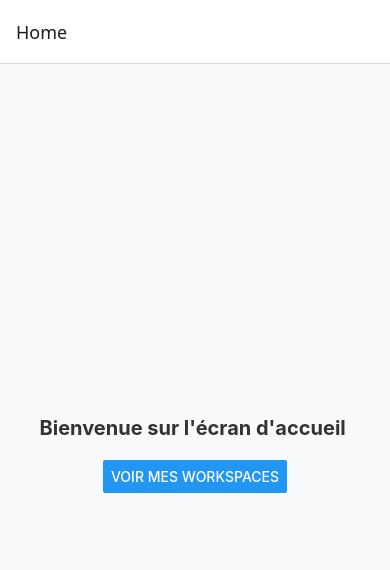
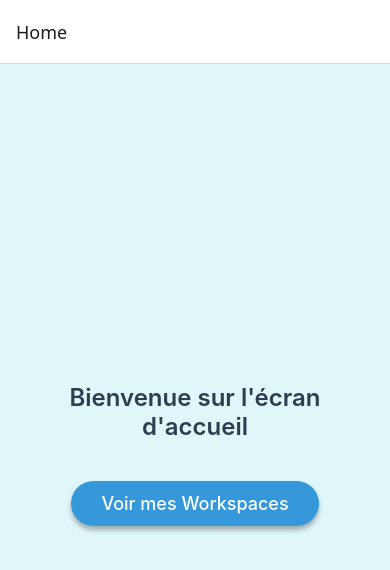
Before and after one commit to KanA-P-dot/TrellTech, a React Native app in the folder TrelltechApp/: screen /Home in a window 390 px wide. Shown: the top 570 px of the page. Built offline with nearby package versions, Linux system fonts and the light colour scheme.

Commit message:
style page home

```diff
--- a/TrelltechApp/src/screens/HomeScreen.js
+++ b/TrelltechApp/src/screens/HomeScreen.js
@@ -1,11 +1,16 @@
 import React from "react";
-import { View, Text, StyleSheet, Button } from "react-native";
+import { View, Text, StyleSheet, TouchableOpacity } from "react-native";
 
 const HomeScreen = ({ navigation }) => {
   return (
     <View style={styles.container}>
-      <Text style={styles.text}>Bienvenue sur l'écran d'accueil </Text>
-      <Button title="Voir mes Workspaces" onPress={() => navigation.navigate("Workspaces")} />
+      <Text style={styles.text}>Bienvenue sur l'écran d'accueil</Text>
+      <TouchableOpacity
+        style={styles.button}
+        onPress={() => navigation.navigate("Workspaces")}
+      >
+        <Text style={styles.buttonText}>Voir mes Workspaces</Text>
+      </TouchableOpacity>
     </View>
   );
 };
@@ -15,13 +20,32 @@ const styles = StyleSheet.create({
     flex: 1,
     justifyContent: "center",
     alignItems: "center",
-    backgroundColor: "#f8f9fa",
+    backgroundColor: "#e0f7fa",
+    padding: 20,
   },
   text: {
-    fontSize: 20,
-    fontWeight: "bold",
-    color: "#333",
-    marginBottom: 20,
+    fontSize: 24,
+    fontWeight: "600",
+    color: "#2c3e50",
+    marginBottom: 40,
+    textAlign: "center",
+  },
+  button: {
+    backgroundColor: "#3498db", // Bleu
+    paddingVertical: 12,
+    paddingHorizontal: 30,
+    borderRadius: 30,
+    shadowColor: "#000",
+    shadowOffset: { width: 0, height: 4 },
+    shadowOpacity: 0.3,
+    shadowRadius: 5,
+    elevation: 6,
+  },
+  buttonText: {
+    fontSize: 18,
+    fontWeight: "500",
+    color: "#fff",
+    textAlign: "center",
   },
 });
 
```
